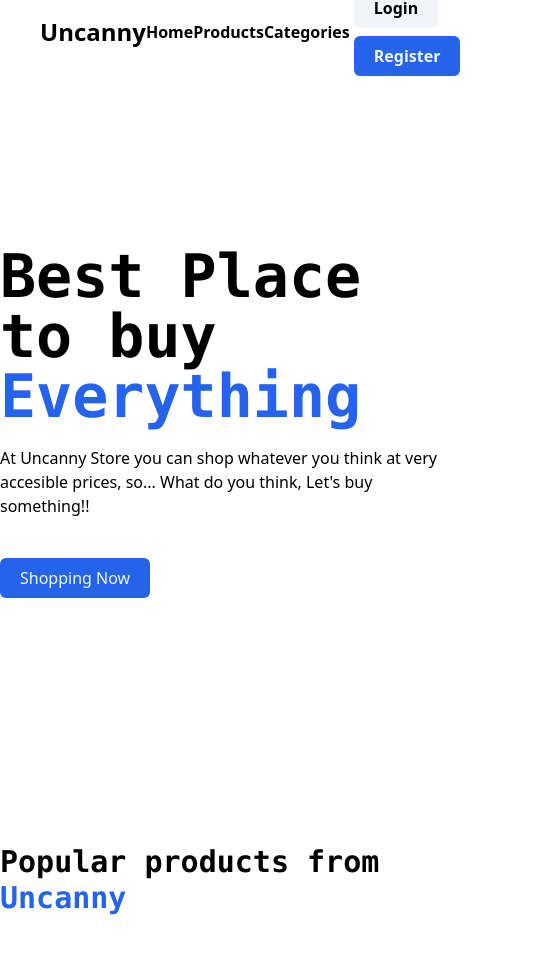
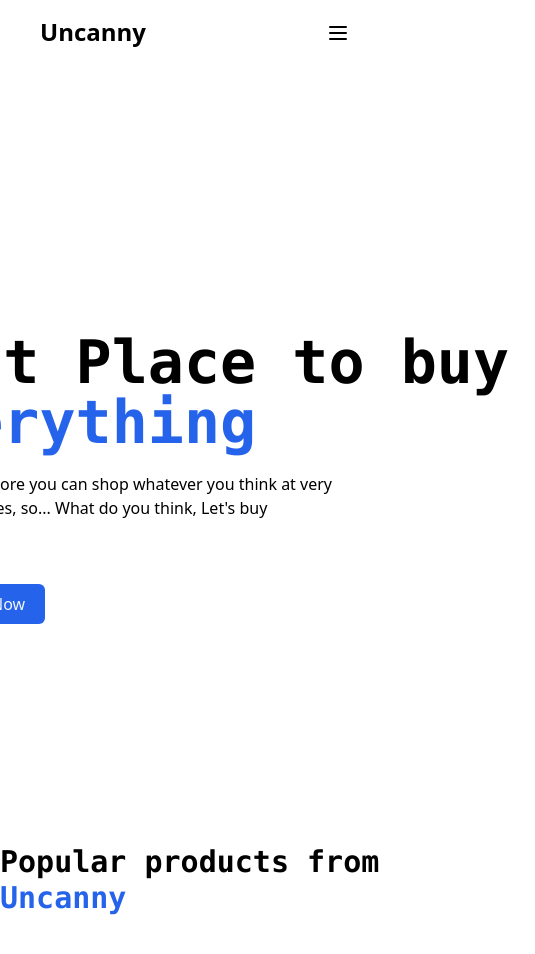
Before and after one commit to ElJosecito/UncannyStore, a React (Vite) app: page / in a window 390 px wide. Shown: the top 954 px of the page, 535 px wide, since content can reach past the window. Built offline with nearby package versions, Linux system fonts and the light colour scheme; no server answers.

Commit message:
Responsive 1.0

```diff
--- a/src/assets/components/Header.jsx
+++ b/src/assets/components/Header.jsx
@@ -5,16 +5,34 @@
     <div className='flex items-center justify-between w-full h-16  pl-10 pr-10 z-50 fixed bg-white'>
         <h2 className='text-2xl font-extrabold'>Uncanny</h2>
 
-        <ul className='w-80 flex items-center justify-between text-base font-bold '>
+        <ul className='w-80 items-center justify-between text-base font-bold hidden lg:flex'>
             <li>Home</li>
             <li>Products</li>
             <li>Categories</li>
         </ul>
 
-        <div className='text-base font-bold'>
+        <div className='text-base font-bold lg:flex hidden'>
             <button className='bg-slate-100 m-1 p-2 pl-5 pr-5 rounded-md'>Login</button>
             <button className='bg-blue-600 text-slate-100 m-1 p-2 pl-5 pr-5 rounded-md'>Register</button>
         </div>
+
+        <div className="flex-none lg:hidden">
+              <label htmlFor="my-drawer-3" className="btn btn-square btn-ghost">
+                <svg
+                  xmlns="http://www.w3.org/2000/svg"
+                  fill="none"
+                  viewBox="0 0 24 24"
+                  className="inline-block w-6 h-6 stroke-current"
+                >
+                  <path
+                    strokeLinecap="round"
+                    strokeLinejoin="round"
+                    strokeWidth="2"
+                    d="M4 6h16M4 12h16M4 18h16"
+                  ></path>
+                </svg>
+              </label>
+            </div>
     </div>
   )
 }
--- a/src/assets/components/Hero.jsx
+++ b/src/assets/components/Hero.jsx
@@ -1,25 +1,35 @@
 import React from "react";
-import women from "../images/women.png"
+import women from "../images/women.png";
 
 function Hero() {
   return (
     <div className="w-full min-h-screen h-fit flex justify-center">
-      <div className="max-w-screen-xl w-full bg-white flex justify-between items-center">
-        <div className="w-[40rem] h-full flex flex-col justify-center items-start">
-            <h1 className="font-mono text-6xl font-semibold">Best Place to buy<br/><span className="font-extrabold text-blue-600">Everything</span></h1>
-            <p className="font-sans font-light mt-5 w-[28rem]">At Uncanny Store you can shop whatever you think at very accesible prices, so... What do you think, Let's buy something!!</p>
+      <div className="max-w-screen-xl w-full bg-white xl:flex-row flex-col flex justify-between items-center">
+        <div className="w-[40rem] h-full flex flex-col justify-center items-start ml-10 mt-28 xl:mt-0">
+          <h1 className="font-mono text-6xl font-semibold">
+            Best Place to buy
+            <br />
+            <span className="font-extrabold text-blue-600">Everything</span>
+          </h1>
+          <p className="font-sans font-light mt-5 w-[28rem]">
+            At Uncanny Store you can shop whatever you think at very accesible
+            prices, so... What do you think, Let's buy something!!
+          </p>
 
-            <button className="bg-blue-600 text-slate-100 p-2 pl-5 pr-5 rounded-md mt-10"> Shopping Now</button>
-
+          <button className="bg-blue-600 text-slate-100 p-2 pl-5 pr-5 rounded-md mt-10">
+            {" "}
+            Shopping Now
+          </button>
         </div>
 
-        <div className="w-[35rem] relative max-h-screen">
-            <img src={women} alt="" className="w-96 absolute top-10 left-12"/>
+        <div className="w-[35rem] xl:relative max-h-screen hidden xl:block">
+          <img src={women} alt="" className="w-96 absolute top-10 left-12" />
           {/* <div>
                 <button className="bg-blue-600 text-slate-100 m-1 p-2 pl-5 pr-5 rounded-md absolute top-60 left-80">Start Shopping</button>
             </div> */}
           <div>
             <svg
+              className=""
               id="sw-js-blob-svg"
               viewBox="0 0 100 100"
               xmlns="http://www.w3.org/2000/svg"
```
Lines whose indentation alone changed are shown as unchanged.
